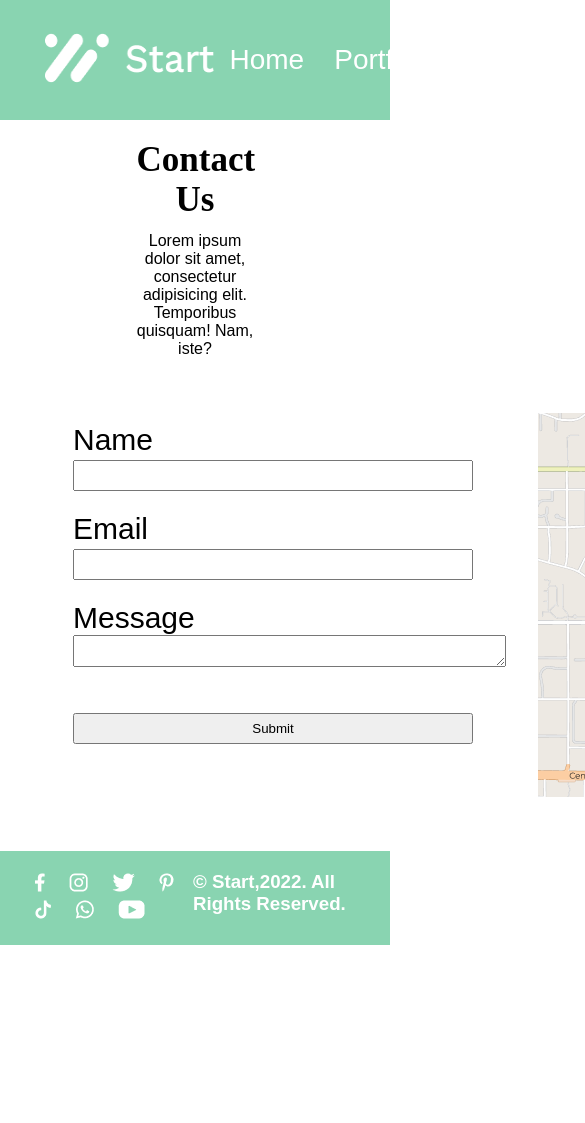
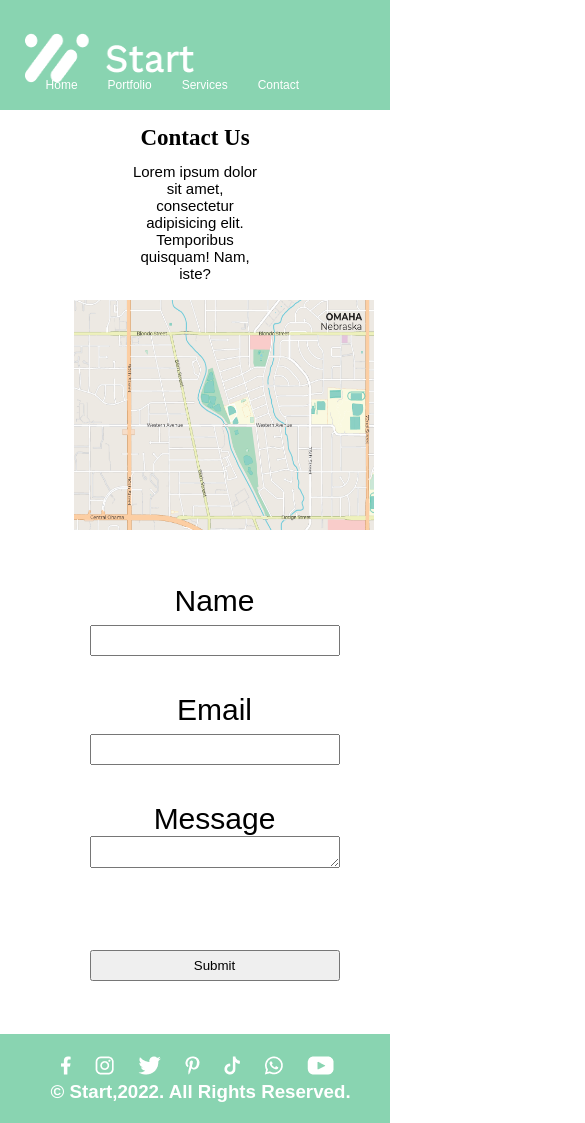
Before and after one commit to HeenaHassan1/task2, a plain HTML site: page t2page4.html in a window 390 px wide. Shown: the top 1123 px of the page, 585 px wide, since content can reach past the window. Before the commit the page ends 945 px from the top, so only its background shows below. Drawn offline with Linux system fonts and the light colour scheme.

Commit message:
responsive design for page4

```diff
--- a/t2page4.css
+++ b/t2page4.css
@@ -6,7 +6,7 @@
 .container{
 background-color: rgb(137, 212, 177);
     width: 100%;
-    /* height: 110px; */
+    height: 110px;
     /* margin-bottom: 50px; */
 }
 #navbar {
@@ -14,7 +14,7 @@ background-color: rgb(137, 212, 177);
     margin: auto;
     display: flex;
     padding: 33px 25px;
-    margin-bottom: 20px;
+    /* margin-bottom: 20px; */
 }
 
 #logo img {
@@ -62,6 +62,7 @@ background-color: rgb(137, 212, 177);
     display: flex;
     flex-direction: column;
     text-align: center;
+    padding:20px 0px;
 }
 
 /* #contact .text h3 {
@@ -132,7 +133,7 @@ background-color: rgb(137, 212, 177);
 footer {
     background-color: rgb(137, 212, 177);
     width: 100%;
-    margin-bottom: 0px;
+    /* margin-bottom: 0px; */
 
 }
 
@@ -153,3 +154,147 @@ footer .bottom .right {
     font-family: 'Work Sans', sans-serif;
     font-size: 16px;
 }
+
+
+
+
+
+
+
+
+
+@media (max-width:700px) {
+
+    /* body{
+    background-color: red;
+} */
+.container{
+}
+    #navbar {
+        flex-direction: column;
+        /*flex-wrap: wrap; */
+        width: 100%;
+    }
+
+    #navbar #logo {
+        width: 120px;
+        height: 40px;
+    }
+
+    #navbar ul {
+        margin-right: 15%;
+
+    }
+
+    #navbar ul a li {
+        font-size: .75rem;
+
+    }
+
+
+
+
+    #contact {
+        width: 100%;
+        height: auto;
+    }
+
+    #contact .text {
+        width: 50%;
+        /* flex-wrap: wrap; */
+        /* margin: auto; */
+        height: 140px;
+        padding: 15px 15px;
+
+    }
+
+    #contact .text h3 {
+        font-size: 12px;
+    }
+
+    #contact .text h1 {
+        font-size: 23px;
+
+    }
+
+    #contact .text p {
+        font-size: 15px;
+        margin: 0px 20px;
+    }
+
+
+    .box {
+        flex-direction: column-reverse;
+
+    }
+
+    .box .right {
+        width: 100%;
+        margin: auto;
+        margin-bottom: 50px;
+    }
+
+    .box .right img {
+        /* margin-left: 30px; */
+        width: 300px;
+        height: 230px;
+        margin-left:10%;
+    }
+
+    .box .left {
+        width: 100%;
+        margin: auto;
+        text-align: center;
+        padding: 0px 10px;
+    }
+
+    /* .box .left  {
+        font-size: 13px;
+    } */
+
+    .box .left form {
+        font-size: 30px;
+        /* margin:10px; */
+    }
+    .box .left form input{
+        width:250px;
+        /* margin:10px; */
+    }
+    .box .left form textarea{
+        width:250px;
+        /* margin:10px; */
+    }
+
+    /* .box .left p {
+        font-size: 11px;
+        margin-bottom: 25px;
+    } */
+
+    .box .left form #btn {
+        font-size: 13px;
+        background-color: black;
+    }
+
+
+
+
+
+
+    footer .bottom {
+        width: 100%;
+        margin: auto;
+        flex-direction: column;
+        margin-top: 0px;
+        /* height: 10px; */
+    }
+
+    footer .bottom .left {
+        margin-left: 12%;
+    }
+
+    footer .bottom .right {
+        margin-left: 12%;
+        font-weight: 100;
+    }
+
+}
```
